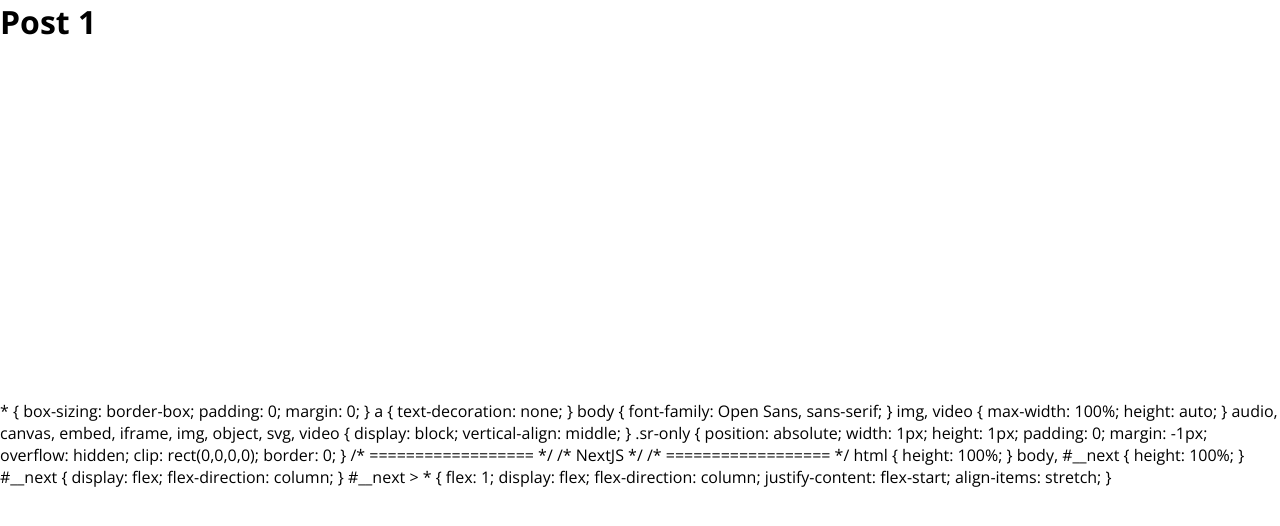
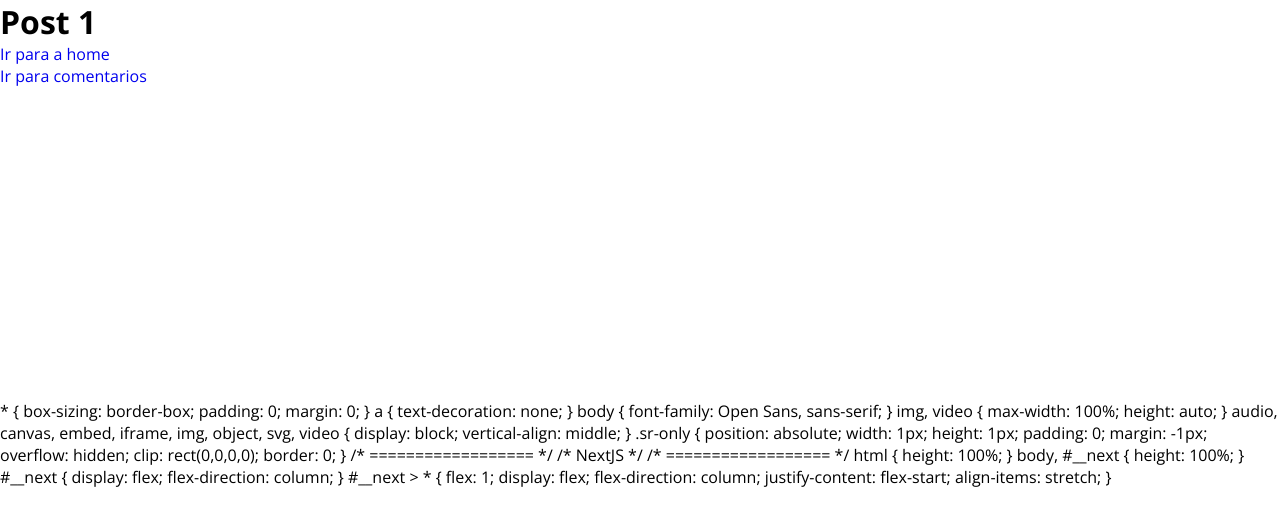
Before and after one commit to piantino/alura-nextjs-course, a Next.js app: page /posts/1 in a window 1280 px wide. Shown: the top 526 px of the page. Built offline with nearby package versions, Linux system fonts and the light colour scheme.

Commit message:
Nested dinamic router

```diff
--- a/pages/posts/[id].js
+++ /dev/null
@@ -1,11 +0,0 @@
-import { useRouter } from "next/router"
-
-export default function HomeScreen() {
-    const router = useRouter();
-
-    return (
-        <>
-            <h1>Post {router.query.id}</h1>
-        </>
-    )
-}
--- /dev/null
+++ b/pages/posts/[id]/index.js
@@ -0,0 +1,20 @@
+import { useRouter } from "next/router"
+import Link from "../../../src/components/Link";
+
+export default function PostPage() {
+    const router = useRouter();
+
+    return (
+        <>
+            <h1>Post {router.query.id}</h1>
+            <ul>
+                <li>
+                    <Link href="/">Ir para a home</Link>
+                </li>
+                <li>
+                    <Link href={`${router.query.id}/comments`}>Ir para comentarios</Link>
+                </li>
+            </ul>
+        </>
+    )
+}
```
Also changed, not shown: pages/posts/[id]/comments.js (added, +13 -0 lines).
